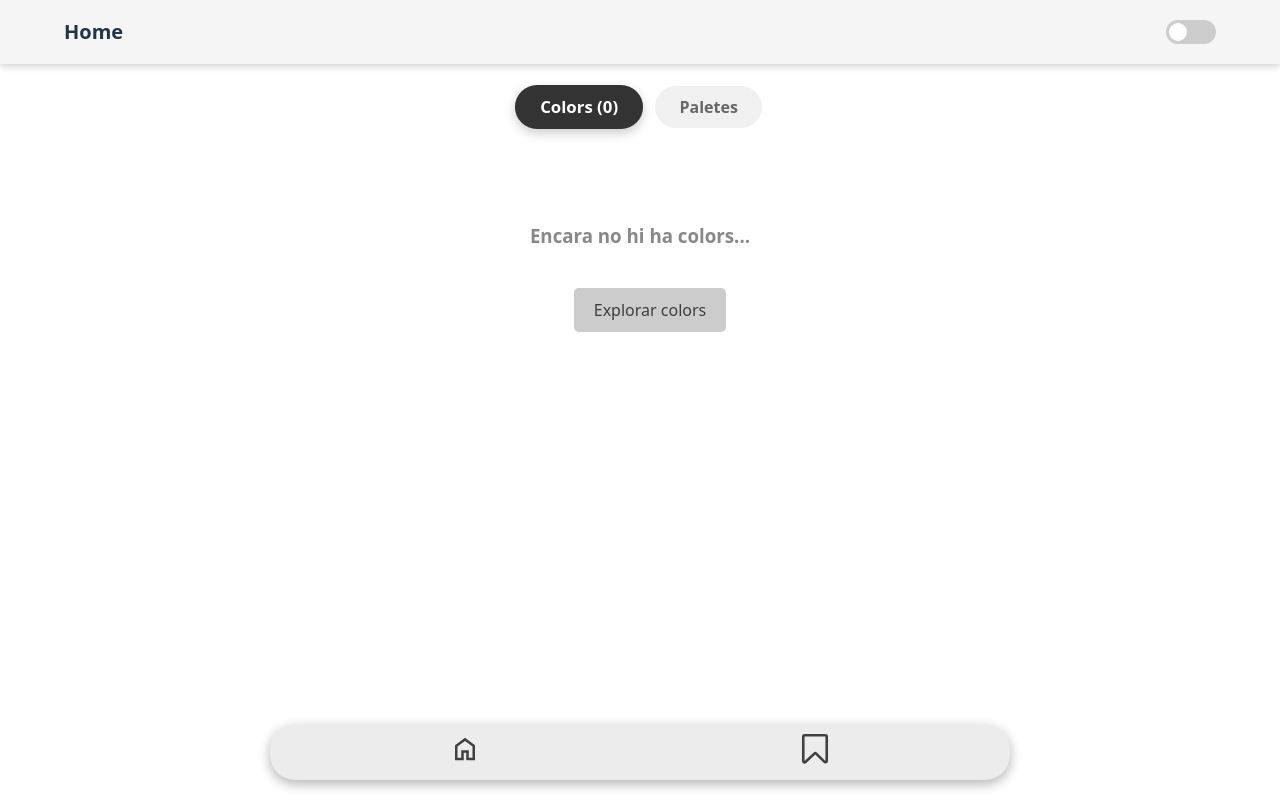
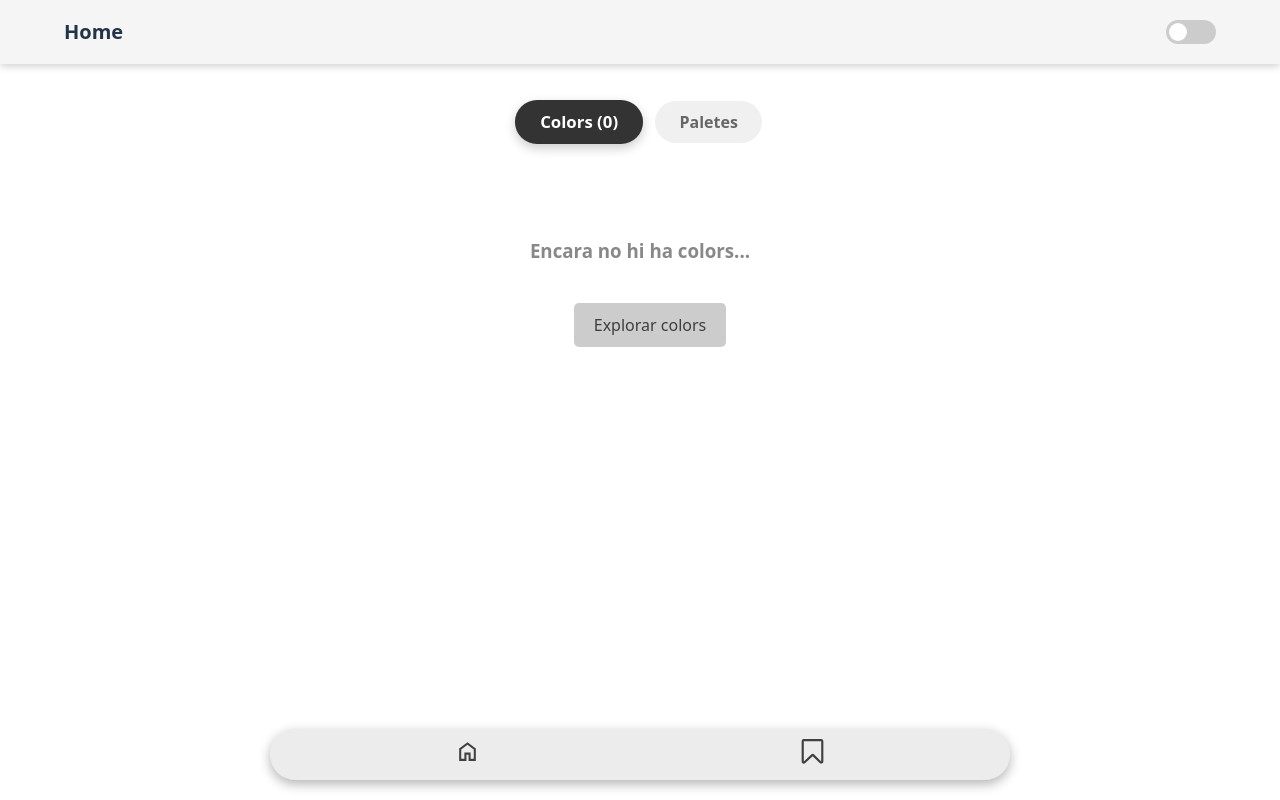
Before and after one commit to Polsacadas/ColorsApp, a React (Vite) app in the folder siratone/: page /FavoritesPage in a window 1280 px wide. Built offline with nearby package versions, Linux system fonts and the light colour scheme.

Commit message:
palette size

```diff
--- a/siratone/src/components/ColorDetail.css
+++ b/siratone/src/components/ColorDetail.css
@@ -169,19 +169,21 @@ height: 12vw;
 
 .palette-container {
   position: relative;
+  margin: none;
   display: flex;
   flex-direction: row;
   align-items: center;
   gap: 5px;
+
 }
 
 /* rectángulo del color de la palette */
 .palette-color {
   width: 100px;
-  height: 180px;
-  border-radius: 12px;
+  height: 270px;
+  border-radius: 12px 12px 0px 0px;
   display: flex;
-  align-items: flex-end;
+  align-items: center;
   justify-content: center;
   position: relative;
 
--- a/siratone/src/components/FavoritesPage.css
+++ b/siratone/src/components/FavoritesPage.css
@@ -9,7 +9,7 @@
   justify-content: center;
   gap: 15px;
   margin-bottom: 25px;
-  margin-top: 10px;
+  margin-top: 35px;
 }
 
 .tab-btn {
--- a/siratone/src/components/Footer.css
+++ b/siratone/src/components/Footer.css
@@ -19,10 +19,13 @@
     border: none;
     padding: 0;
     cursor: pointer;
+
 }
 
 .footer-button img {
-    width: 30px;
-    height: 30px;
+    width: 25px;
+    height: 25px;
     filter: brightness(0) invert(0.25);
+    justify-content: center;
+    align-items: center;
 }
```
